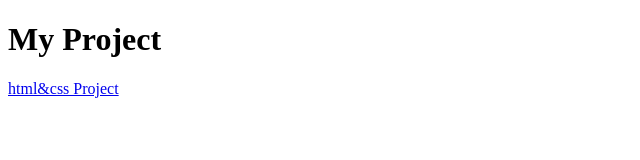
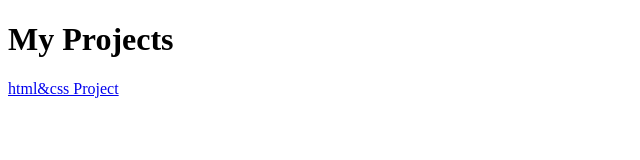
Before and after one commit to Rungthiwarat/Rungthiwarat.github.io, a plain HTML site: page index.html in a window 1280 px wide. Shown: the full height of the page, 0-640 px from the left. Drawn offline with Linux system fonts and the light colour scheme.

Commit message:
Update index.html

```diff
--- a/index.html
+++ b/index.html
@@ -1,7 +1,7 @@
 <!DOCTYPE html>
 <html>
   <body>
-    <h1>My Project</h1>
+    <h1>My Projects</h1>
     <a href="/html-css-mini-proj/index.html">html&css Project</a>
   </body>
 </html>
```
